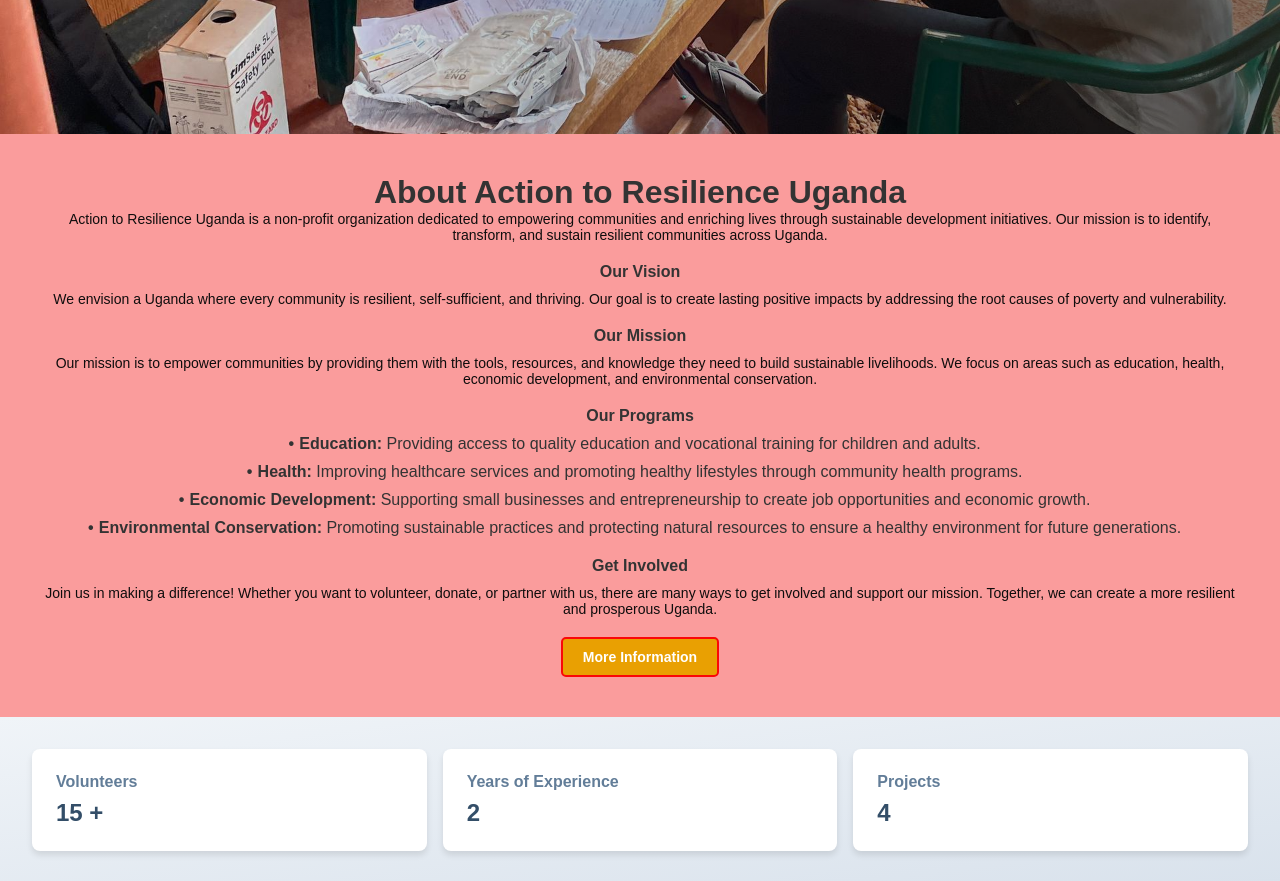
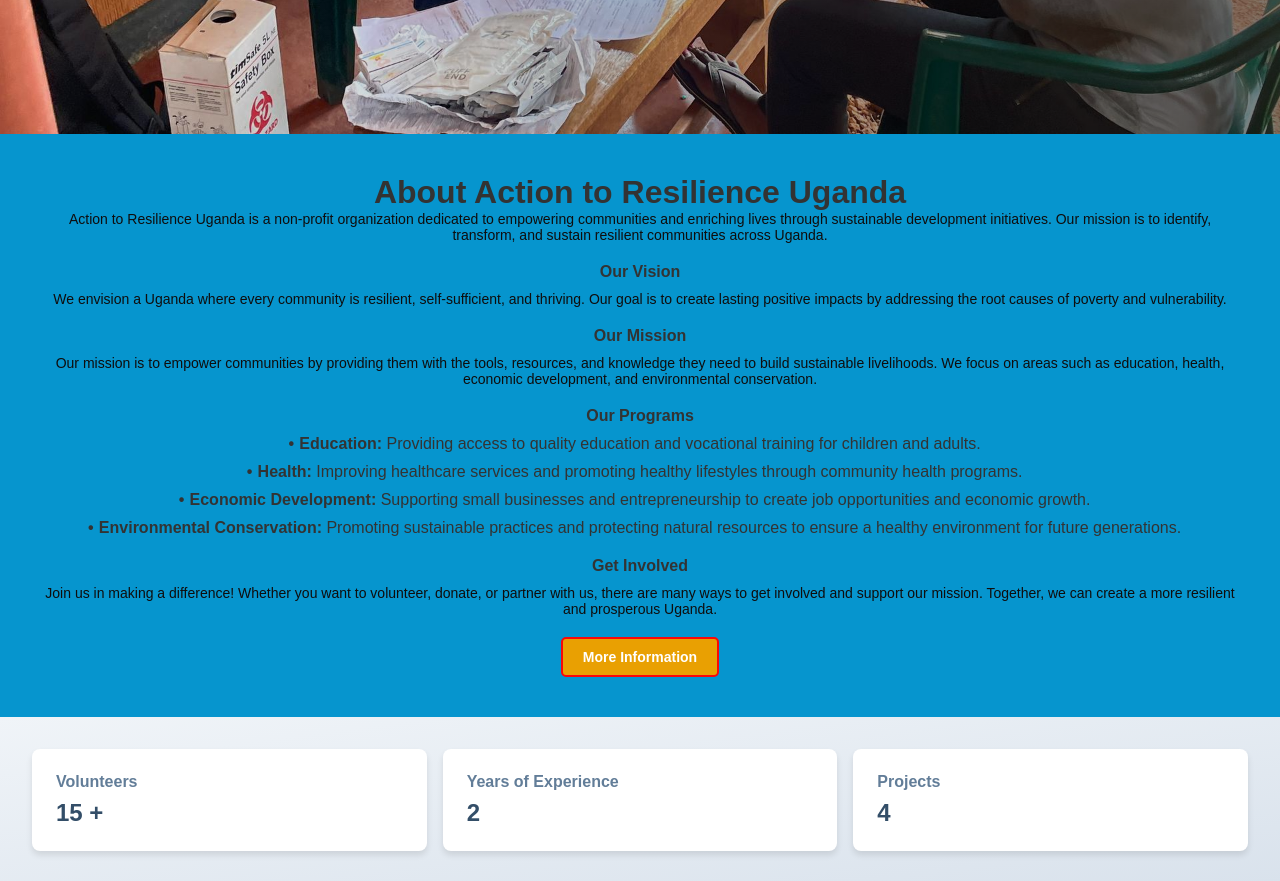
Before and after one commit to cosmah/actiontoresilienceuganda, a React (Create React App) app in the folder actiontoresilienceuganda/: page / in a window 1280 px wide. Shown: the part 700-1581 px from the top of the page. Built offline with nearby package versions, Linux system fonts and the light colour scheme.

Commit message:
done some color adjustments

```diff
--- a/actiontoresilienceuganda/src/components/Habout/Habout.css
+++ b/actiontoresilienceuganda/src/components/Habout/Habout.css
@@ -1,7 +1,7 @@
 /* Habout.css */
 
 .Habout {
-    background-color: #fa9c9c;
+    background-color: #0695ce;
     box-shadow: 0 0 10px rgba(0, 0, 0, 0.1);
     padding: 20px;
 
```
